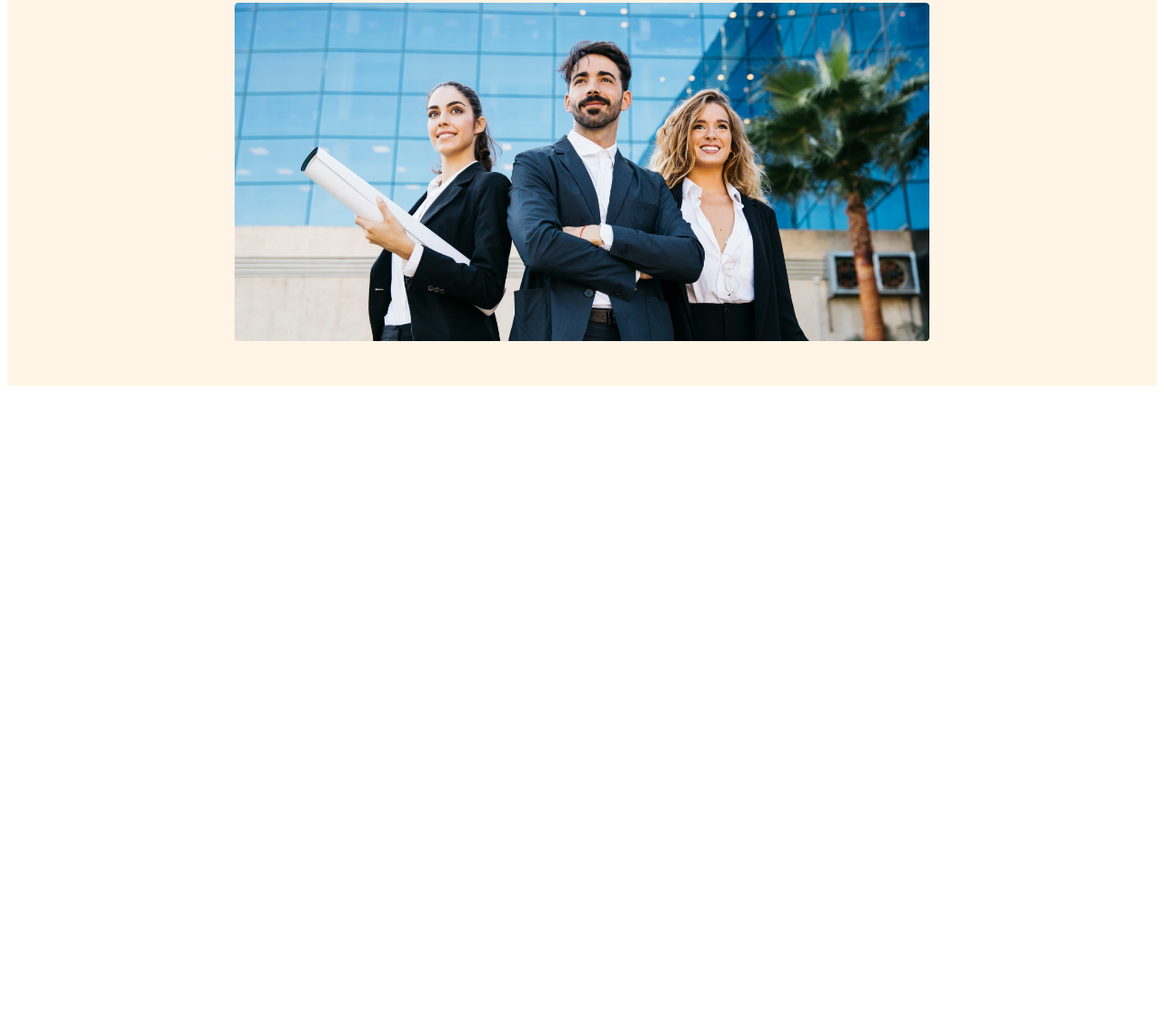
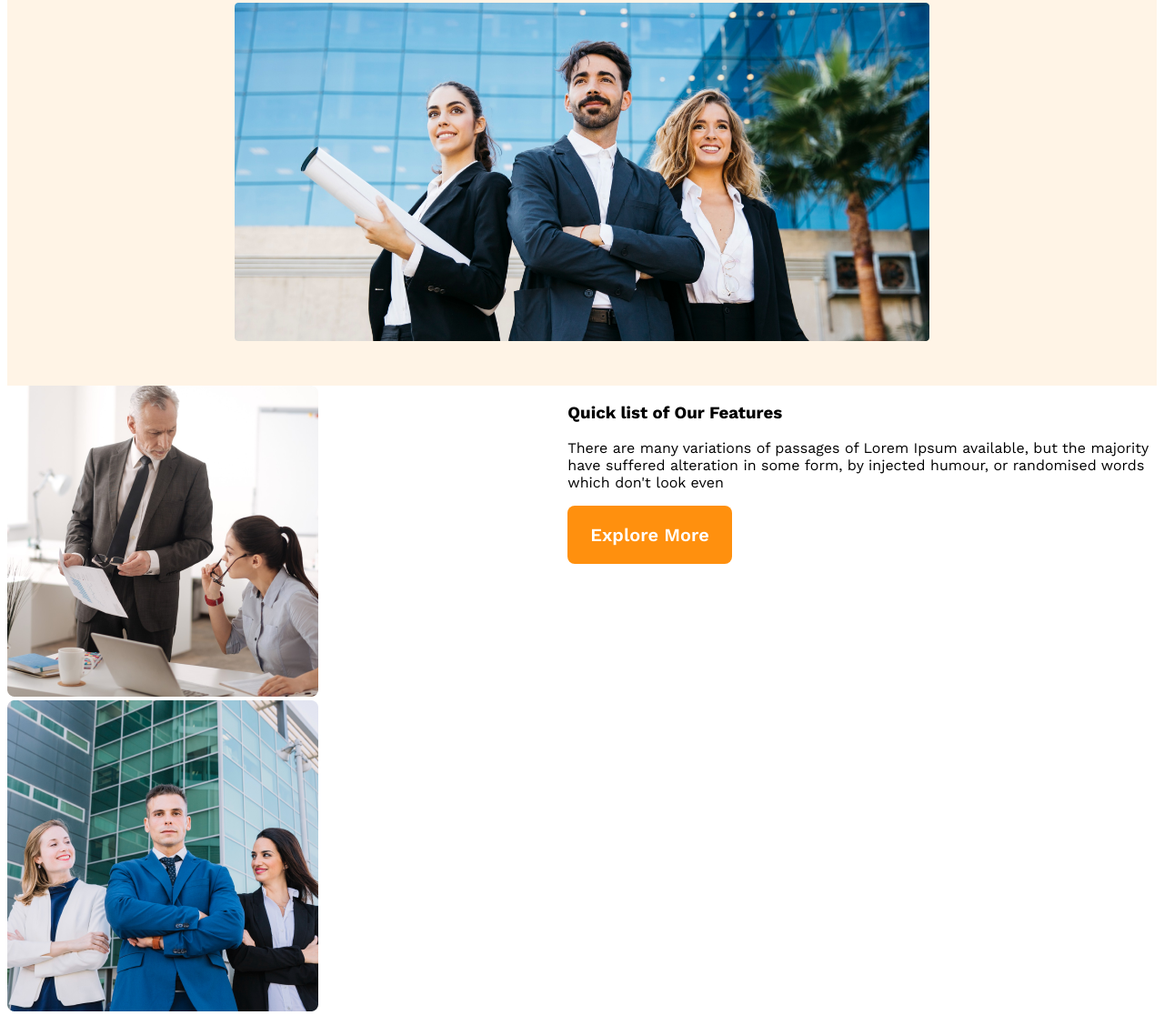
Before and after one commit to redowan114944/g3-architect-website, a plain HTML site: page index.html in a window 1280 px wide. Shown: the part 636-1752 px from the top of the page at 91% size. Before the commit the page ends 1068 px from the top, so only its background shows below. Drawn offline with nearby package versions, Linux system fonts and the light colour scheme.

Commit message:
second part added

```diff
--- a/index.html
+++ b/index.html
@@ -30,7 +30,22 @@
             <img src="images/banner.png" alt="">
         </div>
     </header>
-    <main></main>
+    <main>
+        <section class="second-part">
+            <div class="four-img">
+                <img src="images/team1.png" alt="">
+                <img src="images/team2.png" alt="">
+                <img src="images/team3.png" alt="">
+                <img src="images/team4.png" alt="">
+            </div>
+            <div class="second-des">
+                <h3>Quick list of Our Features</h3>
+                <p>There are many variations of passages of Lorem Ipsum available, but the majority have suffered alteration in some form, by injected humour, or randomised words which don't look even</p>
+                <button class="primary-button">Explore More</button>
+
+            </div>
+        </section>
+    </main>
     <footer></footer>
 </body>
 
--- a/styles/style.css
+++ b/styles/style.css
@@ -101,3 +101,9 @@ nav li a {
         flex-direction: column;
     }
 }
+
+/* second-part-section */
+
+.second-part{
+    display: flex;
+}
```
